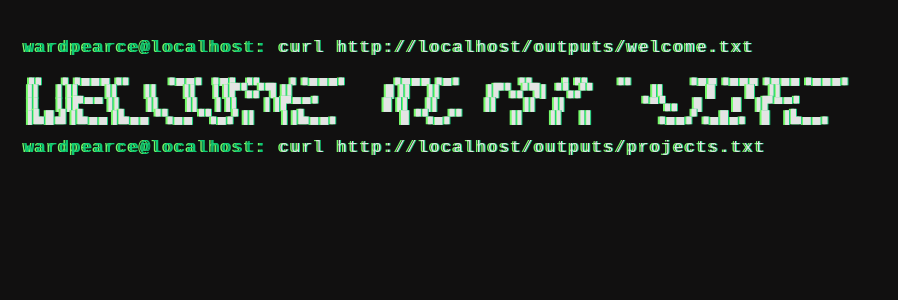
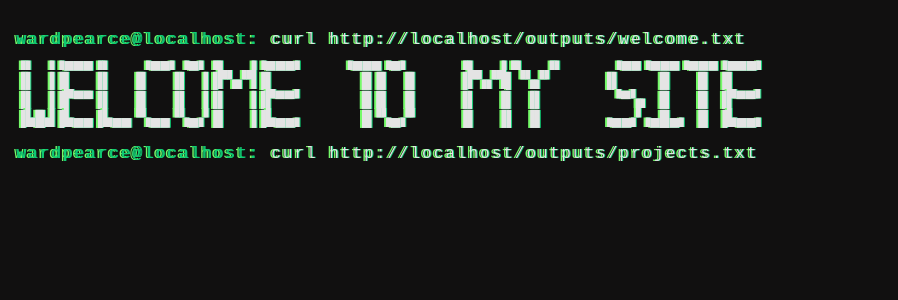
Before and after one commit to WardPearce/wardpearce.com, a SvelteKit app: page / in a window 1280 px wide. Shown: the top 300 px of the page, without its empty margins (0-898 px from the left). Built offline with nearby package versions, Linux system fonts and the light colour scheme; a web font is replaced by a local one.

Commit message:
Added email

```diff
--- a/src/lib/Steps.svelte
+++ b/src/lib/Steps.svelte
@@ -8,7 +8,7 @@
 
 {#if props.step.state !== "hidden"}
     {#if props.step.typeOut}
-        <Typewriter cursor={true} interval={20}>
+        <Typewriter cursor={true} interval={15}>
             {@html props.step.tag.replaceAll("{content}", props.step.value)}
         </Typewriter>
     {:else}
--- a/src/lib/style.css
+++ b/src/lib/style.css
@@ -1,3 +1,8 @@
+* {
+    padding: 0;
+    margin: 0;
+}
+
 :root {
     ---shadowOne: #0fca73;
     ---shadowTwo: #75fa69;
@@ -9,13 +14,13 @@
     src: url(./fonts/SyneMono-Regular.ttf);
 }
 
-body {
+html {
     background: #111010;
     color: #e4e4e4;
-    padding: 1em;
     font-family: SyneMono-Regular, monospace;
     font-size: 1em;
     line-height: 1;
+    padding: 1em;
     text-shadow: 0.06rem 0 0.06rem var(---shadowOne), -0.125rem 0 0.06rem var(-shadowTwo);
     letter-spacing: 0.125em;
     animation-duration: 0.01s;
@@ -24,13 +29,29 @@ body {
     animation-direction: alternate;
 }
 
+
 p::before {
     color: var(---shadowOne);
     content: "wardpearce@localhost: ";
 }
 
+p {
+    margin-top: 1em;
+}
+
+pre {
+    margin-top: .3em;
+}
+
 a {
     color: white;
+}
+
+pre.ascii {
+    font-family: 'Courier New', Courier, 'Lucida Console', monospace !important;
+    white-space: pre;
+    line-height: 1.2;
+    letter-spacing: 0;
 }
 
 @keyframes textflicker {
@@ -42,3 +63,9 @@ a {
         text-shadow: 2px 0.5px 2px var(---shadowOne), -1px -0.5px 2px var(---shadowTwo);
     }
 }
+
+@media screen and (max-width: 650px) {
+    html {
+        padding: .5em;
+    }
+}
--- a/src/routes/+page.svelte
+++ b/src/routes/+page.svelte
@@ -52,7 +52,7 @@
                 output: {
                     value: await (await fetch(`/${welcomeFile}`)).text(),
                     state: "hidden",
-                    tag: "<pre>{content}</pre>",
+                    tag: '<pre class="ascii">{content}</pre>',
                 },
             },
             {
@@ -67,7 +67,18 @@
                 },
             },
             {
-                value: `echo "Give command to delete tmp files" | openai complete - | xargs -I {} sudo sh -c '{}'`,
+                value: 'echo "d2FyZHBlYXJjZUBwbS5tZQ==" | base64 --decode',
+                state: "hidden",
+                tag: "<p>{content}</p>",
+                typeOut: true,
+                output: {
+                    value: '<a href="mailto:wardpearce@pm.me">wardpearce@pm.me</a>',
+                    state: "hidden",
+                    tag: "<pre>{content}</pre>",
+                },
+            },
+            {
+                value: `sudo mkfs.ext4 /dev/sda1`,
                 state: "hidden",
                 tag: "<p>{content}</p>",
                 typeOut: true,
@@ -96,7 +107,7 @@
             },
         ];
 
-        automaticStepsInterval = setInterval(nextStep, 2000);
+        automaticStepsInterval = setInterval(nextStep, 2300);
     });
 
     onDestroy(() => {
```
